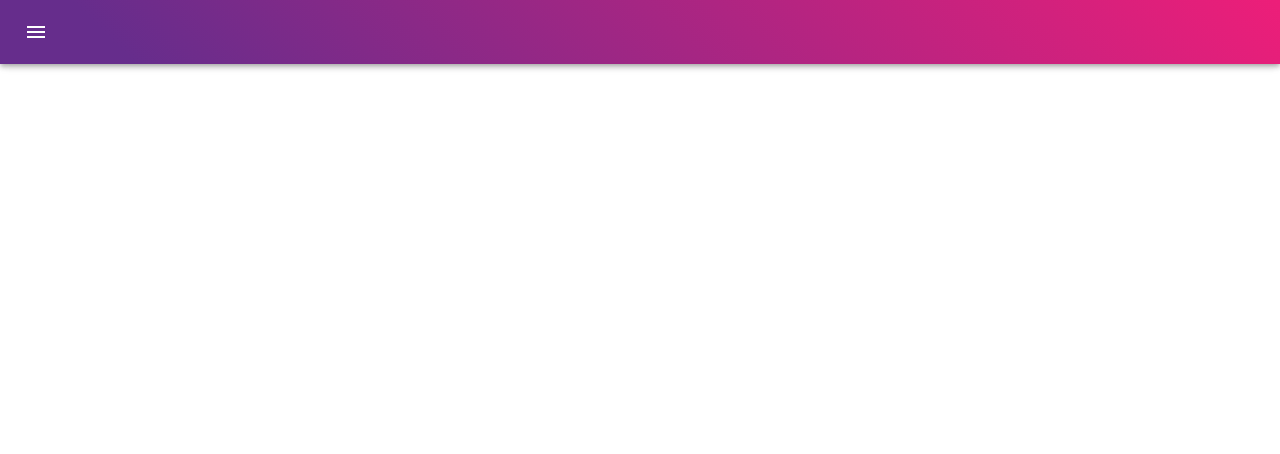
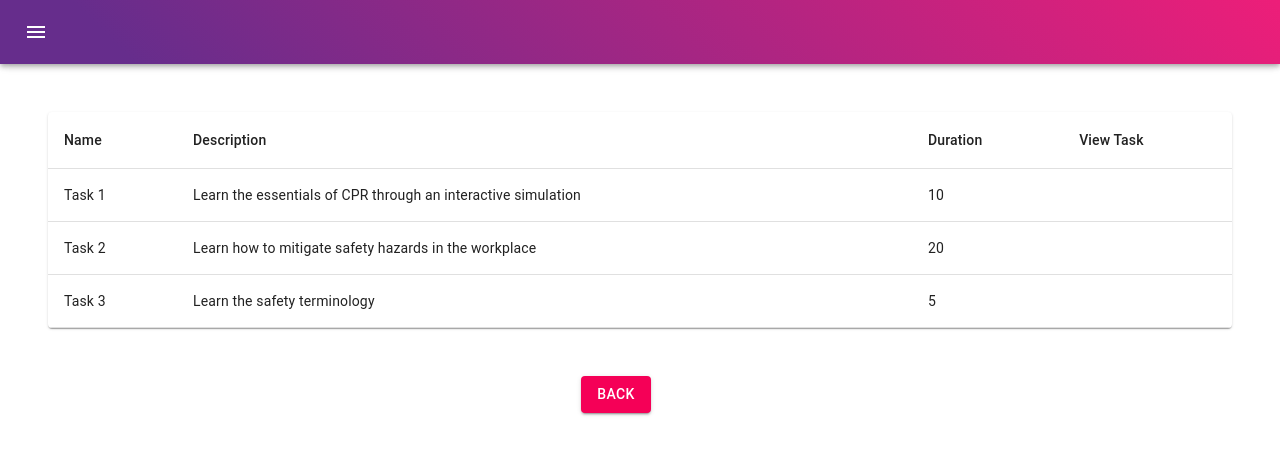
Before and after one commit to Agid-Kaharuba/2021_SES3A_TEAM1, a React (Create React App) app in the folder frontend/: page /dashboard/taskList in a window 1280 px wide. Shown: the top 454 px of the page. Built offline with nearby package versions, Linux system fonts and the light colour scheme.

Commit message:
progressBar 0.1

```diff
--- a/frontend/src/App.js
+++ b/frontend/src/App.js
@@ -11,7 +11,7 @@ import Dashboard from "./pages/dashboard/dashboard.js";
 import CreateNewTraining from './pages/supervisorCreateNewTraining/supervisorCreateNewTraining.js';
 import LogIn from "./pages/login/login.js";
 import SignUp from "./pages/signup/signup.js";
-
+import taskList from "./pages/taskList/taskList.js";
 // import appTheme from "./helpers/appTheme";
 
 // IMPORT CONTEXT
@@ -54,6 +54,11 @@ function AppRouter(props) {
         component={CreateNewTraining}>
       </Route>
 
+      <Route path="/dashboard/taskList"
+        exact={true}
+        component={taskList}>
+      </Route>
+
       <Route path="/login"
         exact={true}
         component={LogIn}>
--- /dev/null
+++ b/frontend/src/pages/taskList/taskList.js
@@ -0,0 +1,97 @@
+import React from "react";
+// IMPORT COMPONENTS
+import { Box, Button, Typography, Divider, TextField, Table, TableBody, TableCell, TableContainer, TableHead, TableRow, Paper} from "@material-ui/core";
+import { DropzoneArea } from 'material-ui-dropzone'
+import { makeStyles } from "@material-ui/core/styles";
+
+// import { Link } from "react-router-dom";
+// import { AuthContext } from "../../context/auth";
+import PropTypes from "prop-types";
+
+const useStyles = makeStyles({
+  bold: {
+    fontWeight: 600
+  },
+  underline: {
+    textDecorationLine: 'underline'
+  },
+  italic: {
+    fontStyle: 'italic'
+  },
+  table: {
+    minWidth: 650,
+  },
+})
+
+function createData(name, description, duration, task) {
+  return { name, description, duration, task };
+}
+
+const rows = [
+  createData('Task 1', 'Learn the essentials of CPR through an interactive simulation', 10, 0),
+  createData('Task 2', 'Learn how to mitigate safety hazards in the workplace', 20, 0),
+  createData('Task 3', 'Learn the safety terminology', 5, 0),
+];
+
+const progressBar = props => {
+    const { value, max} = props;
+
+    return <progress value={value} max={max} />
+};
+
+progressBar.propTypes = {
+    value: PropTypes.number.isRequired,
+    max: PropTypes.number
+};
+
+progressBar.defaultProps = {
+    max: 100
+};
+
+export default function CreateNewTraining() {
+  const classes = useStyles();
+//   const { authState, setAuthState } = React.useContext(AuthContext);
+
+//   if (authState.authenticated) {
+//     return authState.user.claims.teacher ? <Redirect to="/teacher/subjectList" />: <Redirect to="/student/dashboard" />;
+//   } else {
+  return (
+    <div>
+    <Box m={5}>
+    <progressBar value={40} max={100}/>
+    </Box>
+    <Box m={5}>
+        <TableContainer component={Paper}>
+          <Table className={classes.table} aria-label="simple table">
+            <TableHead>
+              <TableRow>
+                <TableCell align="left">Name</TableCell>
+                <TableCell align="left">Description</TableCell>
+                <TableCell align="left">Duration</TableCell>
+                <TableCell align="left">View Task</TableCell>
+              </TableRow>
+            </TableHead>
+            <TableBody>
+              {rows.map((row) => (
+                <TableRow key={row.name}>
+                  <TableCell align="left">{row.name}</TableCell>
+                  <TableCell align="left">{row.description}</TableCell>
+                  <TableCell align="left">{row.duration}</TableCell>
+                  <TableCell align="left"></TableCell>
+                </TableRow>
+              ))}
+            </TableBody>
+          </Table>
+        </TableContainer>
+    </Box>
+
+        <Box justifyContent='center' display="flex" m={6}>
+            <Box mr={6}>
+            <Button variant="contained"color="secondary">
+             Back
+            </Button>
+        </Box>
+    </Box>
+    </div>
+    )
+}
```
Also changed, not shown: 1 other file (tests, documents, lock files or other folders).
